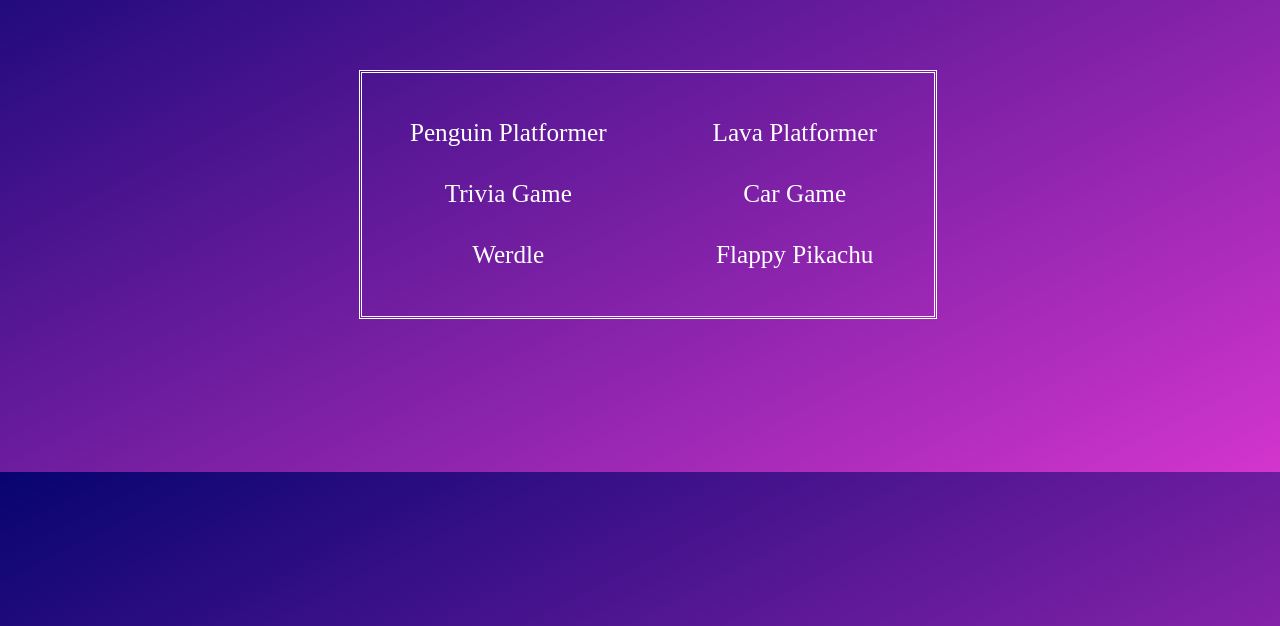
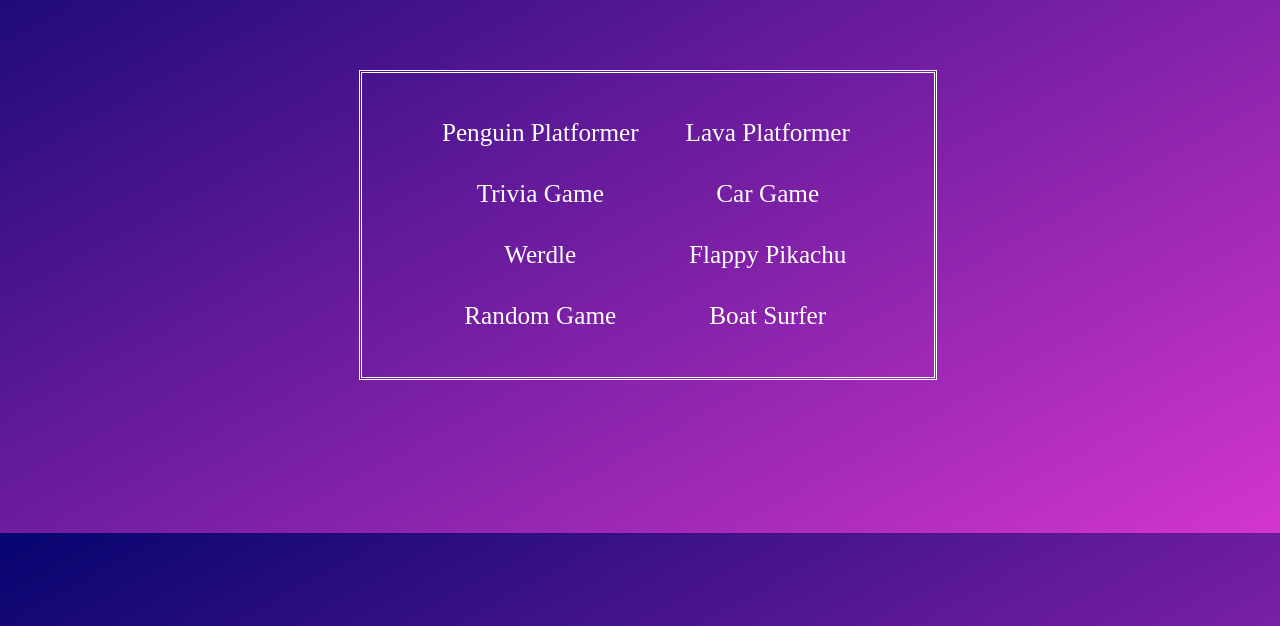
Before and after one commit to AadiCharpe/coderlab, a plain HTML site: page index.html in a window 1280 px wide. Shown: the part 174-800 px from the top of the page. Drawn offline with Linux system fonts and the light colour scheme.

Commit message:
new games and fixes

```diff
--- a/index.html
+++ b/index.html
@@ -17,11 +17,13 @@
                 <a href="https://coderlab.work/penguin">Penguin Platformer</a>
                 <a href="https://coderlab.work/quiz">Trivia Game</a>
                 <a href="https://coderlab.work/werdle">Werdle</a>
+                <a href="https://coderlab.work/random">Random Game</a>
             </div>
             <div class="column2">
                 <a href="https://coderlab.work/christian">Lava Platformer</a>
                 <a href="https://coderlab.work/isaias">Car Game</a>
                 <a href="https://coderlab.work/liam">Flappy Pikachu</a>
+                <a href="https://coderlab.work/surfer">Boat Surfer</a>
             </div>
         </div>
     </body>
--- a/style.css
+++ b/style.css
@@ -14,6 +14,7 @@ body {
     text-align: center;
     display: flex;
     flex-direction: row;
+    justify-content: space-evenly;
     border-style: double;
     border-width: 3px;
     border-color: white;
@@ -52,11 +53,9 @@ a:hover {
 .column1 {
     display: flex;
     flex-direction: column;
-    margin-left: 5%;
 }
 
 .column2 {
     display: flex;
     flex-direction: column;
-    margin-left: 23%;
 }
```
